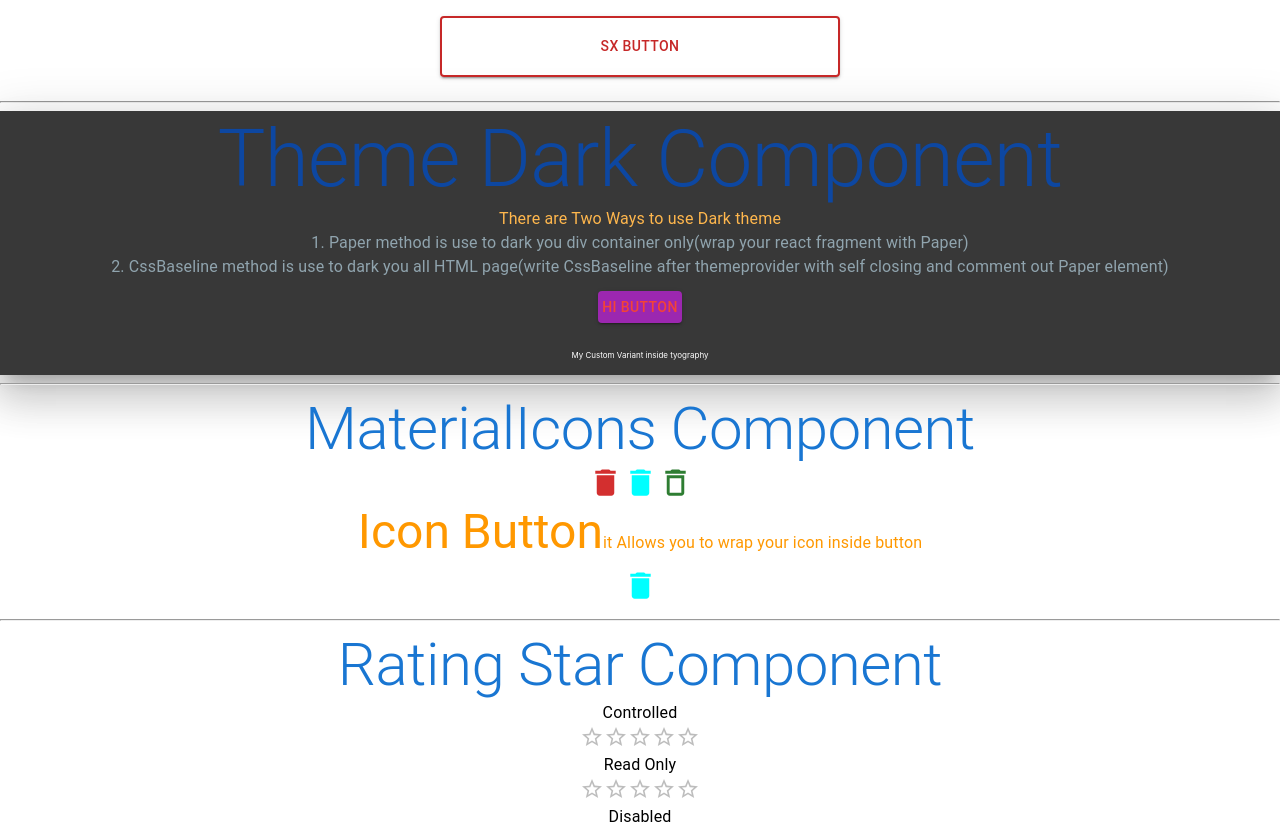
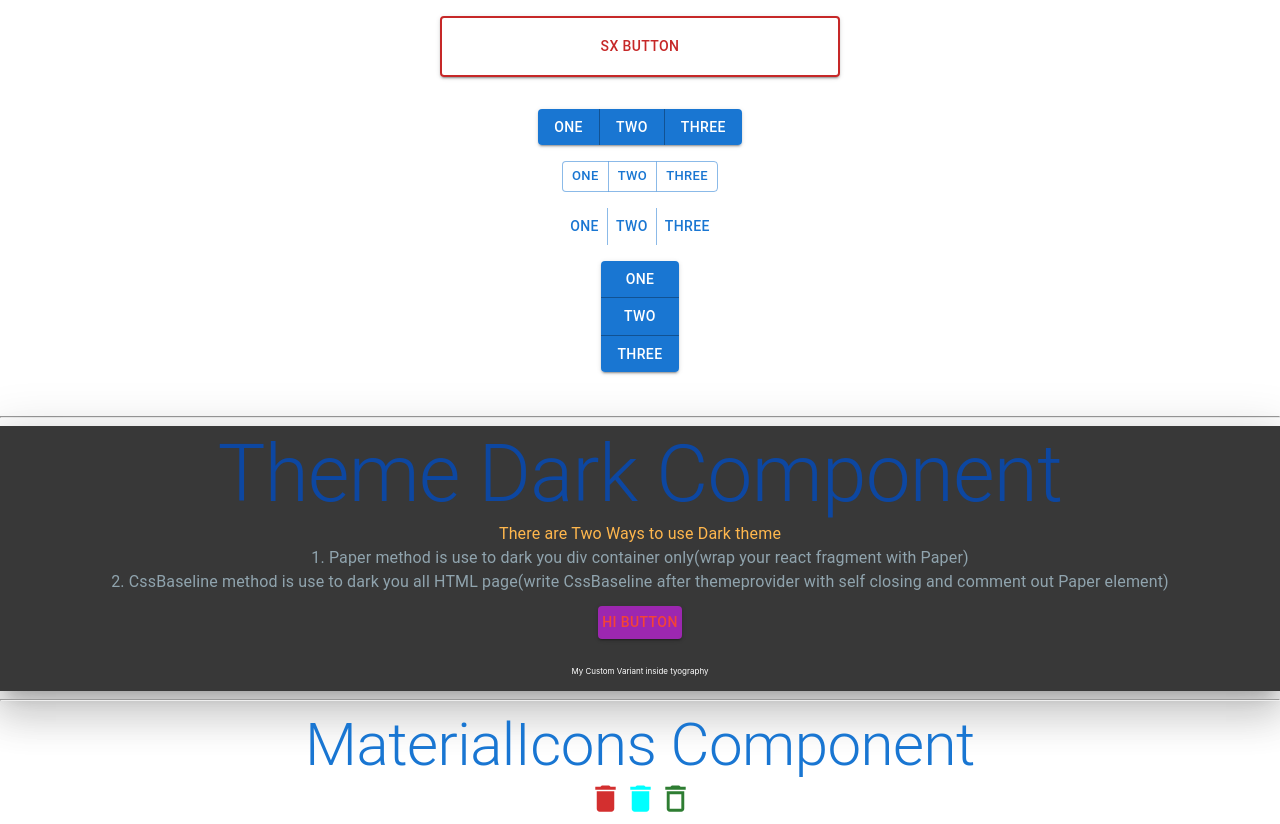
Before and after one commit to ZeeshiDeveloper/Material-UI-V5-for-Designing-in-React, a React (Create React App) app: page / in a window 1280 px wide. Shown: the part 894-1718 px from the top of the page. Built offline with nearby package versions, Linux system fonts and the light colour scheme.

Commit message:
Button Groups.

```diff
--- a/src/App.js
+++ b/src/App.js
@@ -1,5 +1,5 @@
 import './App.css';
-import { Button, Typography } from '@mui/material'
+import { Button, ButtonGroup, Typography } from '@mui/material'
 
 
 // dtyling inside jsx first import styled and then create your custom styling
@@ -12,6 +12,7 @@ import BoxComponent from './components/BoxComponent';
 import SkeletonCom from './components/SkeletonCom';
 import ListComp from './components/ListComp';
 import AvaterComp from './components/AvaterComp';
+import { Box } from '@mui/system';
 
 function App() {
 
@@ -52,6 +53,7 @@ function App() {
       <MyCustomButton variant="contained">customButton</MyCustomButton>
       <br />
       <Typography variant='h3'>SX Prop</Typography>
+      <Box sx={{display:"block",}}>
         <Button sx={[
           {
           padding:2,   //1 spacing = 4px (default spacing is 2) .. here 2 p is multiplied by 8 = 16px
@@ -79,6 +81,39 @@ function App() {
             }
           }
         ]} variant="contained">SX Button</Button>
+      </Box>
+
+
+      {/* //Button Group */}
+      <Box sx={{m:2,}}>
+        <ButtonGroup variant="contained">
+          <Button>One</Button>
+          <Button>Two</Button>
+          <Button>Three</Button>
+        </ButtonGroup>
+      </Box>
+      <Box sx={{m:2,}}>
+        <ButtonGroup size="small" variant="outlined">
+          <Button>One</Button>
+          <Button>Two</Button>
+          <Button>Three</Button>
+        </ButtonGroup>
+      </Box>
+      <Box sx={{m:2,}}>
+        <ButtonGroup variant="text">
+          <Button>One</Button>
+          <Button>Two</Button>
+          <Button>Three</Button>
+        </ButtonGroup>
+      </Box>
+      <Box sx={{m:2,}}>
+        <ButtonGroup orientation='vertical' variant="contained">
+          <Button>One</Button>
+          <Button>Two</Button>
+          <Button>Three</Button>
+        </ButtonGroup>
+      </Box>
+
 
       <br />
       <hr />
```
Lines whose indentation alone changed are shown as unchanged.
